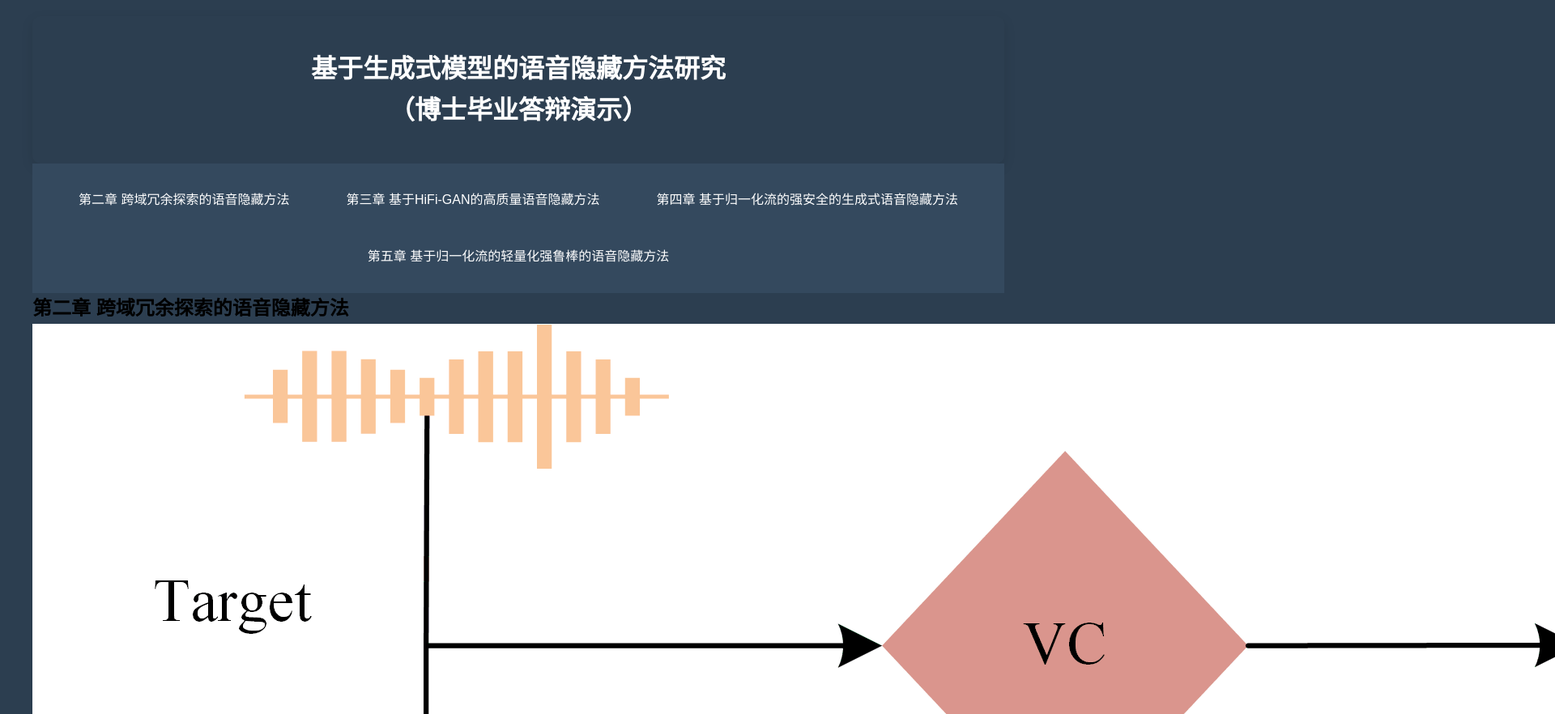
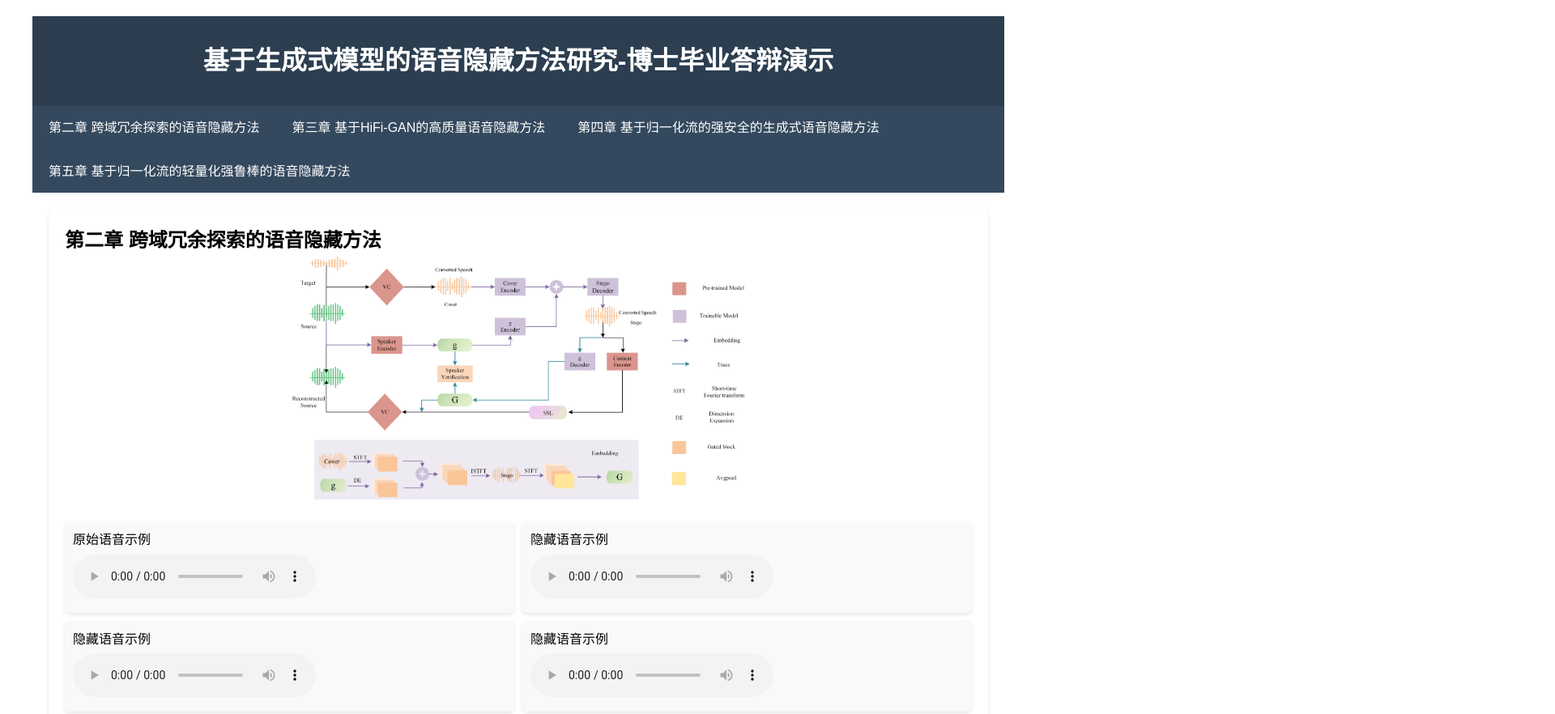
Before and after one commit to wj-gxy/Hiding.github.io, a plain HTML site: page index.html in a window 1280 px wide. Shown: the top 882 px of the page at 81% size, 1920 px wide, since content can reach past the window. Drawn offline with Linux system fonts and the light colour scheme.

Commit message:
Update index.html

```diff
--- a/index.html
+++ b/index.html
@@ -5,58 +5,50 @@
     <title>语音隐藏技术研究演示</title>
     <style>
         * { box-sizing: border-box; margin: 0; padding: 0 }
-        body {
-            font-family: 'Microsoft YaHei', sans-serif;
-            line-height: 1.6;
-            max-width: 1200px;
-            margin: 20px auto;
-            background-color: #2c3e50; /* 深色背景 */
+        body { font-family: 'Microsoft YaHei', sans-serif; line-height: 1.6; max-width: 1200px; margin: 20px auto }
+
+        .header { text-align: center; padding: 30px; background: #2c3e50; color: white }
+        .nav { background: #34495e; overflow: hidden }
+        .nav a { float: left; display: block; color: white; text-align: center; padding: 14px 20px; text-decoration: none }
+        .nav a:hover { background: #3498db }
+
+        .chapter-card { background: white; border-radius: 8px; box-shadow: 0 2px 5px rgba(0,0,0,0.1); margin: 20px; padding: 20px }
+        .chapter-card img { width: 100%; height: 300px; object-fit: contain; margin-bottom: 20px }
+	.audio-player-container {
+            display: grid;
+            grid-template-columns: 1fr 1fr; /* 定义两列 */
+            gap: 10px; /* 设置格子之间的间距 */
+        }
+        .audio-player-item {
+            background-color: #f9f9f9; /* 可选：给每个音频播放器加背景色 */
+            padding: 10px; /* 可选：增加一些内边距 */
+            border-radius: 5px; /* 可选：圆角边框 */
+            box-shadow: 0 2px 4px rgba(0,0,0,0.1); /* 可选：轻微阴影效果 */
+        }
+        .audio-name {
+            margin-bottom: 5px; /* 增加音频名称与播放器之间的间距 */
         }
 
-        .header {
-            text-align: center;
-            padding: 40px 20px;
-            color: white;
-            border-radius: 10px;
-            margin-bottom: 30px;
-            box-shadow: 0 5px 15px rgba(0,0,0,0.1);
-        }
-
-        .nav {
-            display: flex;      /* 弹性布局容器 */
-            flex-wrap: wrap;    /* 允许换行 */
-            gap: 20px;         /* 项目间间距 */
-            justify-content: center; /* 居中对齐 */
-            background-color: #34495e; /* 深灰色导航栏 */
-            padding: 20px;
-            margin-top: -30px; /* 与页眉重叠形成分割线 */
-        }
-
-        .nav a {
-            color: white;
-            text-align: center;
-            padding: 12px 25px;
-            text-decoration: none;
-            border-radius: 5px;
-            transition: background-color 0.3s ease;
-        }
-
-        .nav a:hover {
-            background-color: #3498db; /* 鼠标悬停变色 */
-        }
-
-        /* 响应式适配 */
         @media (max-width: 768px) {
-            .nav { flex-direction: column; }
-            .nav a { width: 100%; text-align: left; }
+            .nav a { width: 50% }
+            .chapter-card { margin: 10px }
         }
     </style>
 </head>
 <body>
 
+    <!DOCTYPE html>
+<html>
+<head>
+    <title>语音隐藏技术研究演示</title>
+</head>
+<body>
+
+<!-- 页眉 -->
+
     <div class="header">
-        <h1>基于生成式模型的语音隐藏方法研究<br>
-        （博士毕业答辩演示）</h1>
+        <h1>基于生成式模型的语音隐藏方法研究-博士毕业答辩演示</h1>
+
     </div>
 
     <div class="nav">
```
